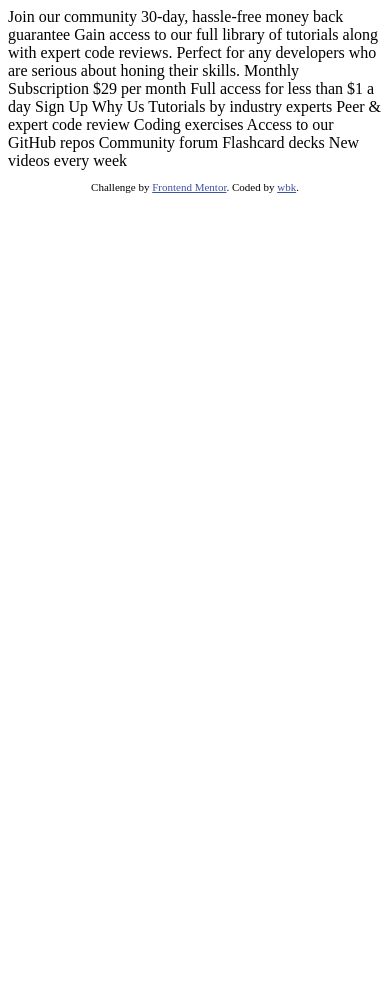
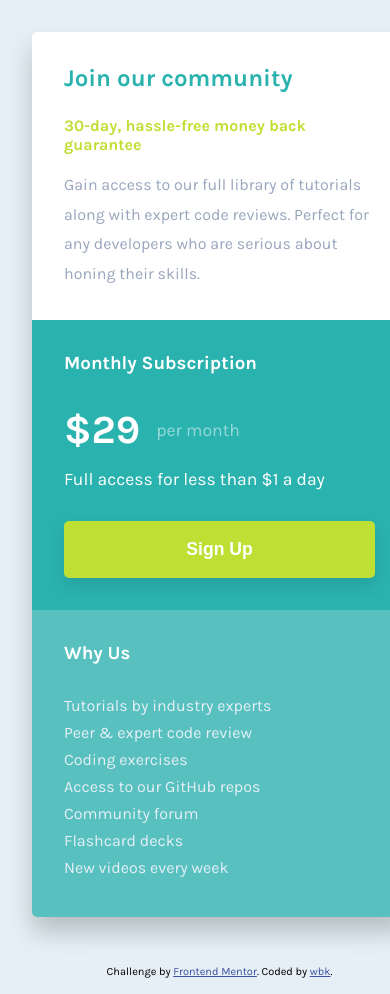
Before and after one commit to pablowbk/fem-single-price-grid-component, a website: page index.html in a window 390 px wide. Before the commit the page ends 844 px from the top, so only its background shows below. Drawn offline with Linux system fonts and the light colour scheme.

Commit message:
mobile layout

```diff
--- a/css/style.css
+++ b/css/style.css
@@ -0,0 +1,151 @@
+@import url("https://fonts.googleapis.com/css?family=Karla:400,700&display=swap");
+
+:root {
+  /* colors */
+  /* Primary */
+  --Cyan: hsl(179, 62%, 43%);
+  --BrightYellow: hsl(71, 73%, 54%);
+
+  /* Secondary */
+  --LightCyan: hsla(179, 62%, 43%, 0.75);
+
+  /* Neutral */
+  --LightGray: hsl(204, 43%, 93%);
+  --GrayishBlue: hsl(218, 22%, 67%);
+}
+
+/* resets start */
+*,
+*::before,
+*::after {
+  box-sizing: border-box;
+  padding: 0;
+  margin: 0;
+}
+
+body {
+  font-family: "Karla", sans-serif;
+  font-size: 16px;
+  background: var(--LightGray);
+  display: grid;
+  justify-items: center;
+  align-items: center;
+  min-height: 100vh;
+}
+
+ul {
+  list-style: none;
+}
+
+button {
+  background: none;
+  border: none;
+}
+
+/* resets finish */
+
+.grid-container {
+  width: 375px;
+  display: grid;
+  grid-template-areas: "join" "subscribe" "whyus";
+  margin: 2em;
+  border-radius: 5px;
+  overflow: hidden;
+  box-shadow: 0 15px 25px 0 rgba(0, 0, 0, 0.2);
+}
+
+.join,
+.subscribe,
+.whyus {
+  padding: 2em;
+  display: grid;
+}
+
+.join {
+  grid-area: join;
+  background: #fff;
+}
+
+.join h1 {
+  margin-bottom: 1em;
+  color: var(--Cyan);
+}
+
+.join h4 {
+  color: var(--BrightYellow);
+  margin-bottom: 1em;
+}
+
+.join p {
+  line-height: 1.85em;
+  color: var(--GrayishBlue);
+}
+
+.subscribe {
+  grid-area: subscribe;
+  background: var(--Cyan);
+  color: #fff;
+  grid-gap: 2em;
+}
+
+.subscribe .center {
+  display: grid;
+  grid-gap: 1em;
+}
+
+.subscribe .center .price {
+  display: grid;
+  grid-template-columns: auto 1fr;
+  grid-gap: 1em;
+  align-items: center;
+}
+
+.subscribe .center .price span:first-of-type {
+  font-size: 2.5em;
+  color: #fff;
+  font-weight: 700;
+}
+
+.subscribe .center .price span:last-of-type {
+  opacity: 0.5;
+  font-size: 1.1em;
+}
+
+.subscribe .center p:last-of-type {
+  font-size: 1.1em;
+}
+
+.subscribe button {
+  padding: 1em;
+  font-size: 1.1em;
+  background: var(--BrightYellow);
+  color: #fff;
+  font-weight: 700;
+  border-radius: 5px;
+  box-shadow: 0 7px 15px 0 rgba(0, 0, 0, 0.1);
+}
+
+.whyus {
+  grid-area: whyus;
+  background: var(--LightCyan);
+  color: #fff;
+  grid-gap: 2em;
+}
+
+.whyus h3 {
+  align-self: center;
+}
+
+.whyus ul {
+  color: var(--LightGray);
+  font-size: 1em;
+}
+
+.whyus ul li:not(last-of-type) {
+  margin-bottom: 0.5em;
+}
+
+footer {
+  padding: 1em;
+  background-color: var(--LightGray);
+}
--- a/index.html
+++ b/index.html
@@ -15,30 +15,44 @@
   </style>
 </head>
 <body>
-  Join our community
 
-  30-day, hassle-free money back guarantee
+	<main class="grid-container">
 
-  Gain access to our full library of tutorials along with expert code reviews.
-  Perfect for any developers who are serious about honing their skills.
+		<article class="join">
+			<h1>Join our community</h1>
+			<h4>30-day, hassle-free money back guarantee</h4>
+			<p>
+				<span>Gain access to our full library of tutorials along with expert code reviews.</span>
+				<span>Perfect for any developers who are serious about honing their skills.</span>
+			</p>
+		</article>
 
-  Monthly Subscription
+		<article class="subscribe">
+			<h3>Monthly Subscription</h3>
+			<div class="center">
+				<p class="price">
+					<span>&dollar;29</span>
+					<span>per month</span>
+				</p>
+				<p>Full access for less than &dollar;1 a day</p>
+			</div>
+			<button>Sign Up</button>
+		</article>
 
-  &dollar;29 per month
+		<article class="whyus">
+			<h3>Why Us</h3>
+			<ul>
+				<li>Tutorials by industry experts</li>
+				<li>Peer &amp; expert code review</li>
+				<li>Coding exercises</li>
+				<li>Access to our GitHub repos</li>
+				<li>Community forum</li>
+				<li>Flashcard decks</li>
+				<li>New videos every week</li>
+			</ul>
+		</article>
 
-  Full access for less than &dollar;1 a day
-
-  Sign Up
-
-  Why Us
-
-  Tutorials by industry experts
-  Peer &amp; expert code review
-  Coding exercises
-  Access to our GitHub repos
-  Community forum
-  Flashcard decks
-  New videos every week
+	</main>
 
   <footer>
     <p class="attribution">
```
